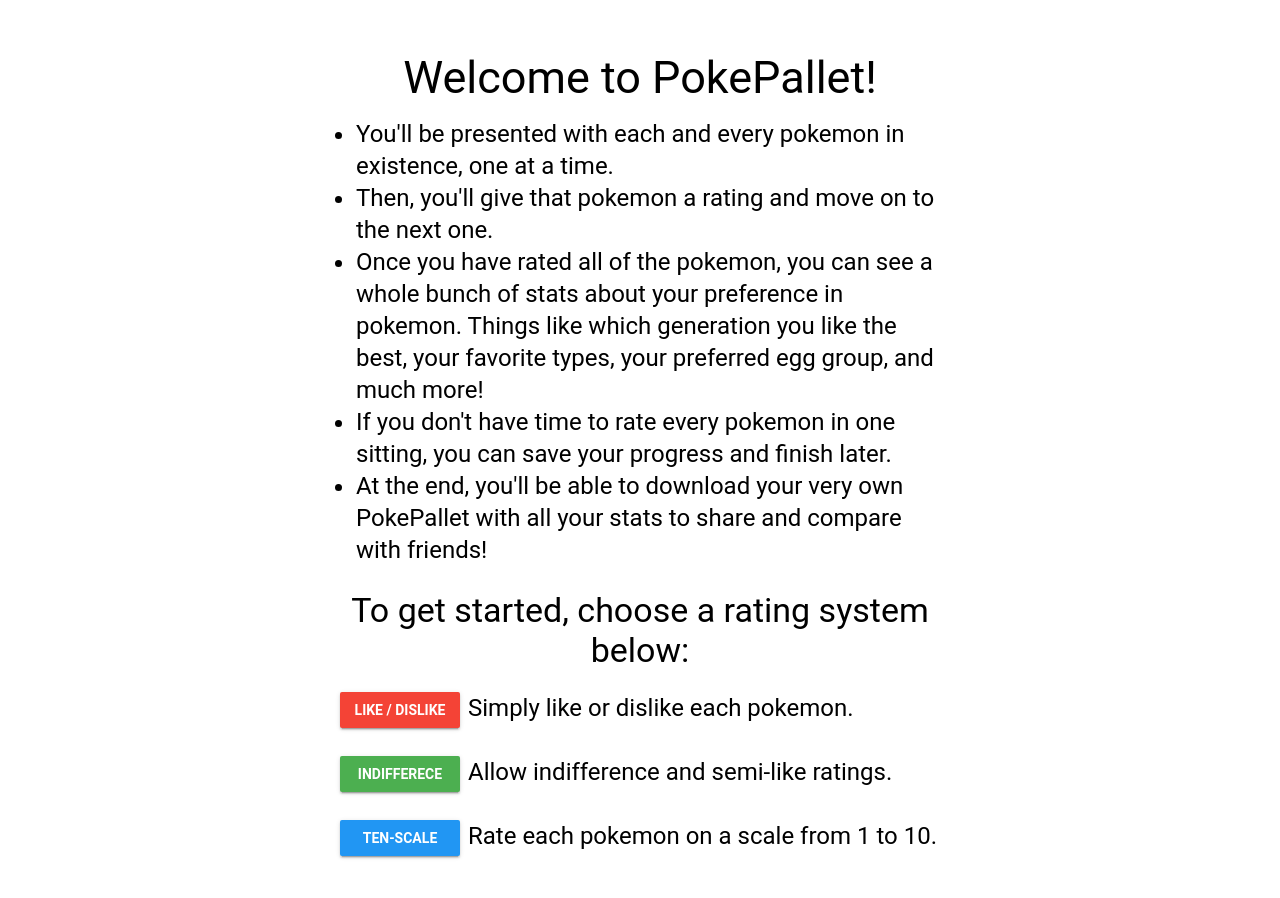
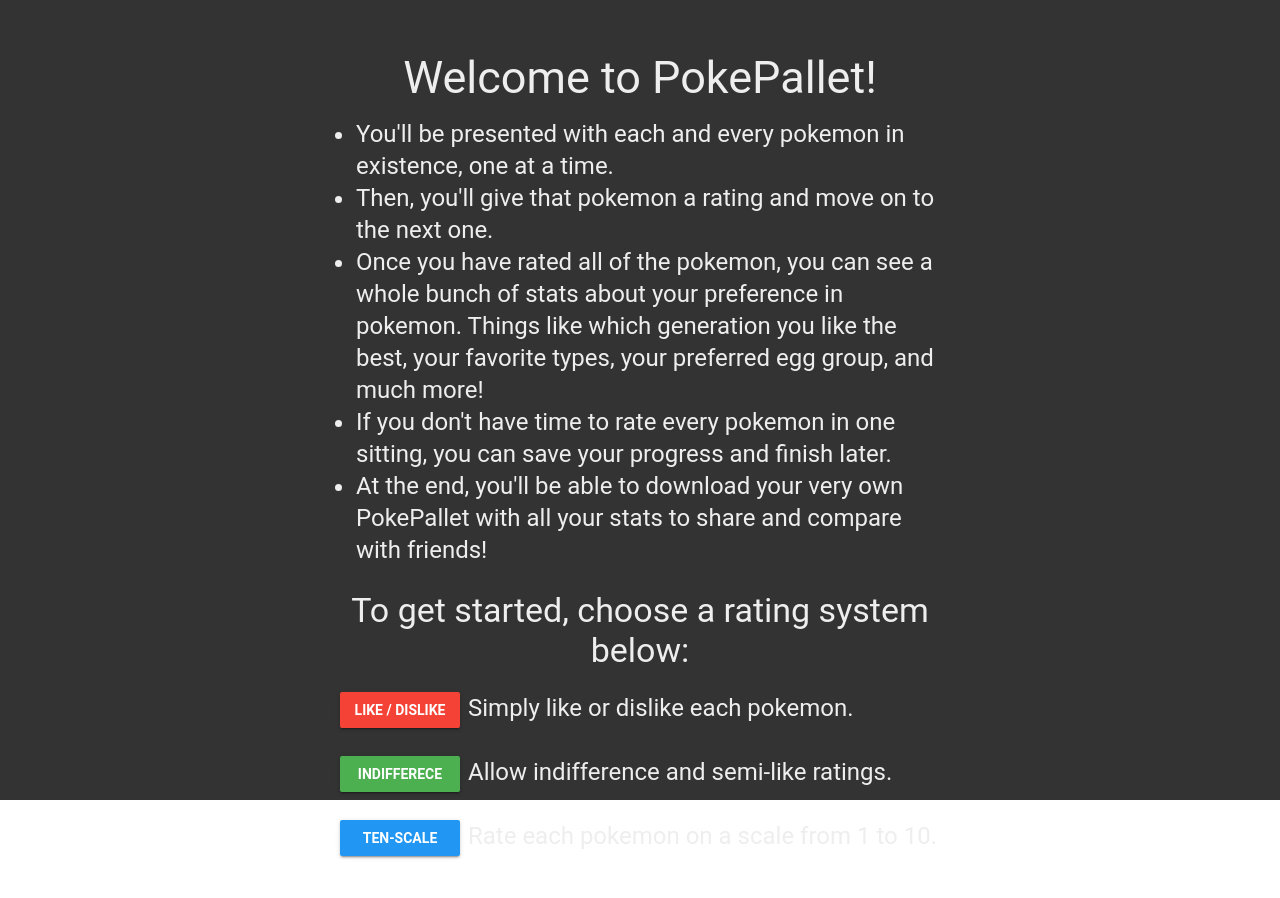
Before and after one commit to tangynacho/PokePallet, a Vue app: page / in a window 1280 px wide. Shown: the top 898 px of the page. Built offline with nearby package versions, Linux system fonts and the light colour scheme.

Commit message:
changed color scheme

```diff
--- a/src/App.vue
+++ b/src/App.vue
@@ -16,7 +16,9 @@
   -webkit-font-smoothing: antialiased;
   -moz-osx-font-smoothing: grayscale;
   text-align: center;
-  color: #000000;
-  margin-top: 30px;
+  color: #eeeeee;
+  background-color: #333333;
+  padding-top: 30px;
+  height: 100vh;
 }
 </style>
--- a/src/assets/global.css
+++ b/src/assets/global.css
@@ -1,3 +1,3 @@
 a {
-    color: #cf000a;
+    color: #d83039;
   }
```
